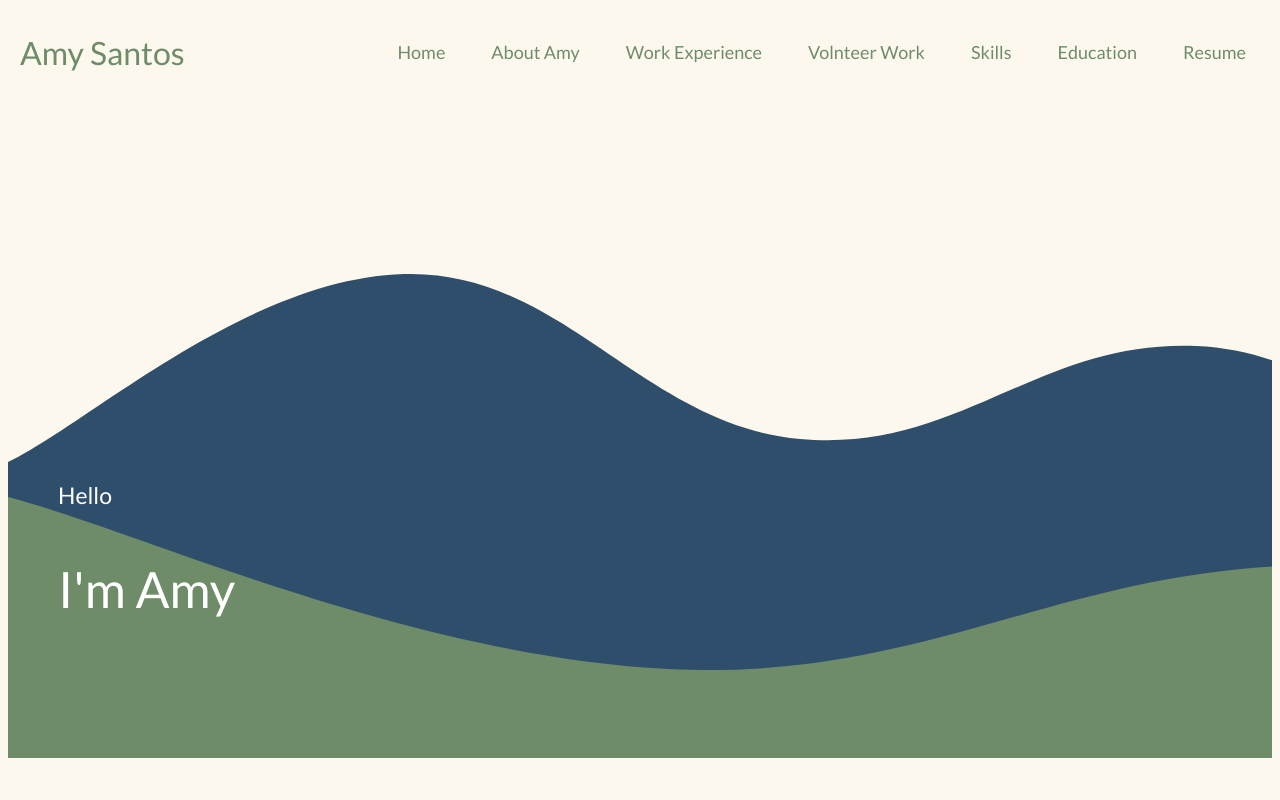
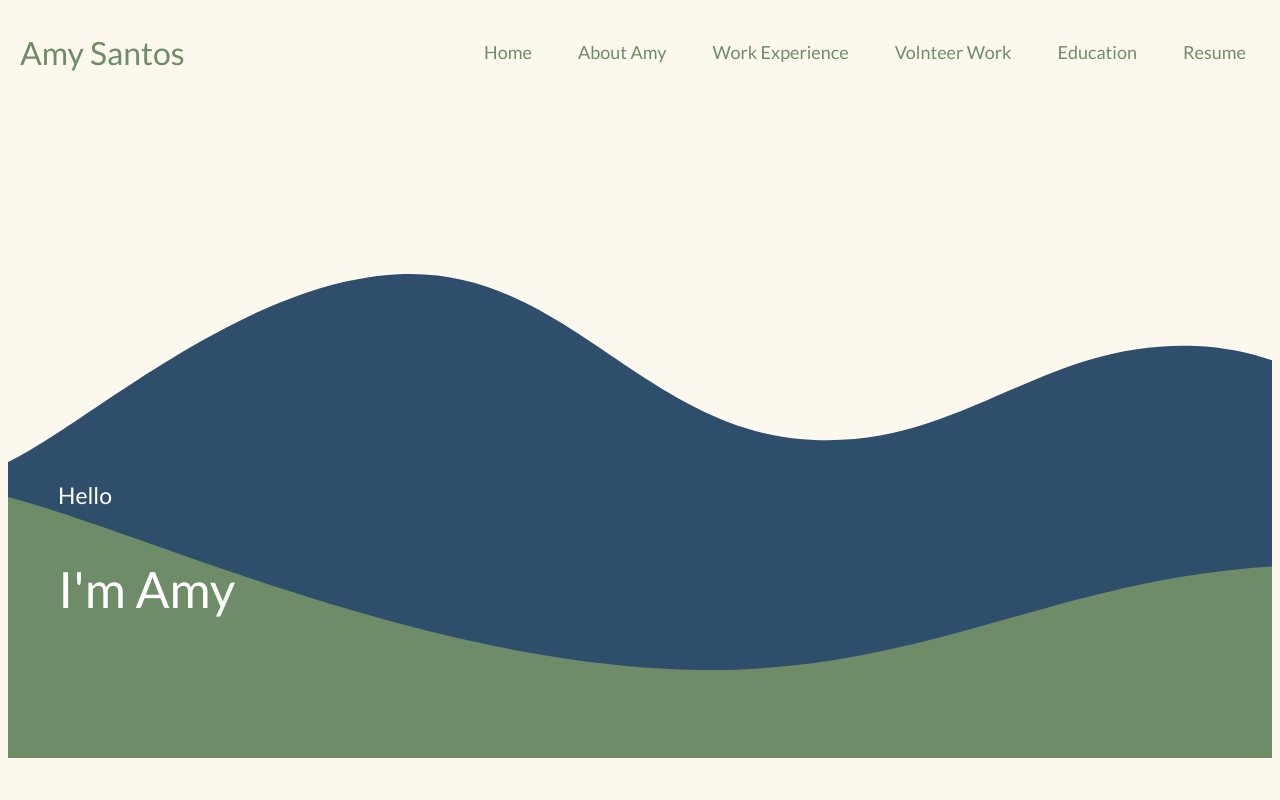
Before and after one commit to AmySantos/AmySantos.github.io, a plain HTML site: page index.html in a window 1280 px wide. Shown: the top 800 px of the page. Drawn offline with nearby package versions, Linux system fonts and the light colour scheme.

Commit message:
Update index.html

```diff
--- a/index.html
+++ b/index.html
@@ -37,7 +37,6 @@
             <li class="nav-item"><a class="nav-link js-scroll-trigger" href="#about">About Amy</a></li>
             <li class="nav-item"><a class="nav-link js-scroll-trigger" href="#work">Work Experience</a></li>
             <li class="nav-item"><a class="nav-link js-scroll-trigger" href="#volnteer">Volnteer Work</a></li>
-            <li class="nav-item"><a class="nav-link js-scroll-trigger" href="#skills">Skills</a></li>
             <li class="nav-item"><a class="nav-link js-scroll-trigger" href="#education">Education</a></li>
             <li class="nav-item"><a href="./Files/Amy-Santos-Resume.pdf" onclick="scrollToHome()">Resume</a></li>
         </div>
@@ -164,15 +163,6 @@
 
     <div class="space"></div>
 
-    <!-- Skills -->
-    <section class="container3" id="skills">
-        <div class="projtitle">
-            <p>Skills</p>
-        </div>
-    </section>
-
-    <div class="space"></div>
-
     <!-- Clubs and Activties -->
     <section class="container3" id="education">
         <div class="projtitle">
```
